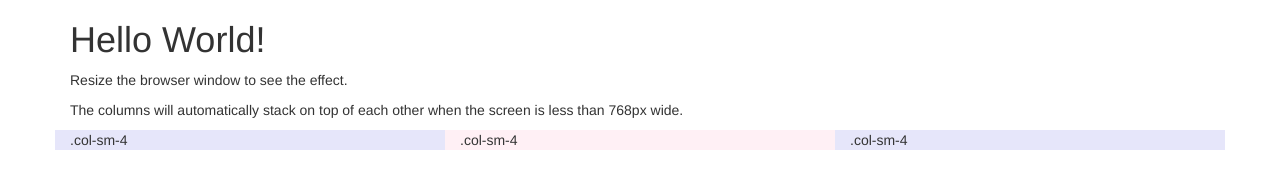
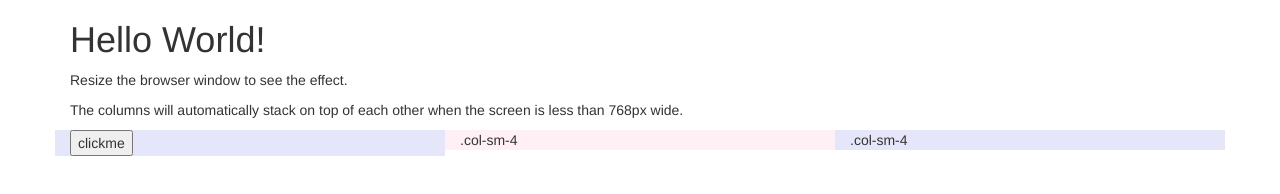
Before and after one commit to Vasilesk/frontend-cybersport, a plain HTML site: page index.html in a window 1280 px wide. Drawn offline with nearby package versions, Linux system fonts and the light colour scheme.

Commit message:
api usage prototype

```diff
--- a/index.html
+++ b/index.html
@@ -1,5 +1,6 @@
 <!DOCTYPE html>
 <html lang="en">
+
 <head>
   <title>Bootstrap Example</title>
   <meta charset="utf-8">
@@ -7,7 +8,46 @@
   <link rel="stylesheet" href="https://maxcdn.bootstrapcdn.com/bootstrap/3.3.7/css/bootstrap.min.css">
   <script src="https://ajax.googleapis.com/ajax/libs/jquery/3.3.1/jquery.min.js"></script>
   <script src="https://maxcdn.bootstrapcdn.com/bootstrap/3.3.7/js/bootstrap.min.js"></script>
+  <script type="text/javascript">
+    function getPlayers() {
+      var xhr = new XMLHttpRequest();
+      var url = "/api/method/players.get";
+      // valid
+      var data = {
+        v: 1.0
+      };
+      var dataToSend = JSON.stringify(data);
+
+      xhr.open("POST", url, true);
+      xhr.setRequestHeader("Content-type", "application/json");
+      xhr.onreadystatechange = function() {
+        if (xhr.readyState === 4 && xhr.status === 200) {
+          var data = JSON.parse(xhr.responseText);
+          if (data.status == 'error') {
+            // document.getElementById("err2").innerHTML = "Error " + data.message;
+            console.log( "Error " + data.error);
+          } else {
+            console.log(data);
+            // document.getElementById("err1").innerHTML = "Вы зарегестрированы, подождите";
+            // // setting access_key which exists in db into cookie
+            // var date = new Date(new Date().getTime() + 60 * 1000 * 60 * 24 * 365);
+            // document.cookie = "access_key=" + data.message + "; path=/; expires=" + date.toUTCString();
+            // document.getElementById("log").style.display = "block";
+            // document.getElementById("form").style.display = "block";
+            // document.getElementById("out").style.display = "block";
+            // document.getElementById("reg").style.display = "none";
+            // document.getElementById("auc").style.display = "none";
+            // ws();
+            // setting cookie ends
+          }
+          // console.log(json.email + ", " + json.password);
+        }
+      };
+      xhr.send(dataToSend);
+    }
+  </script>
 </head>
+
 <body>
 
   <div class="container">
@@ -15,11 +55,14 @@
     <p>Resize the browser window to see the effect.</p>
     <p>The columns will automatically stack on top of each other when the screen is less than 768px wide.</p>
     <div class="row">
-    <div class="col-sm-4" style="background-color:lavender;">.col-sm-4</div>
+      <div class="col-sm-4" style="background-color:lavender;">
+        <input type="button" value="clickme" onclick="getPlayers()" />
+      </div>
       <div class="col-sm-4" style="background-color:lavenderblush;">.col-sm-4</div>
       <div class="col-sm-4" style="background-color:lavender;">.col-sm-4</div>
     </div>
   </div>
 
 </body>
+
 </html>
```
Lines whose indentation alone changed are shown as unchanged.
